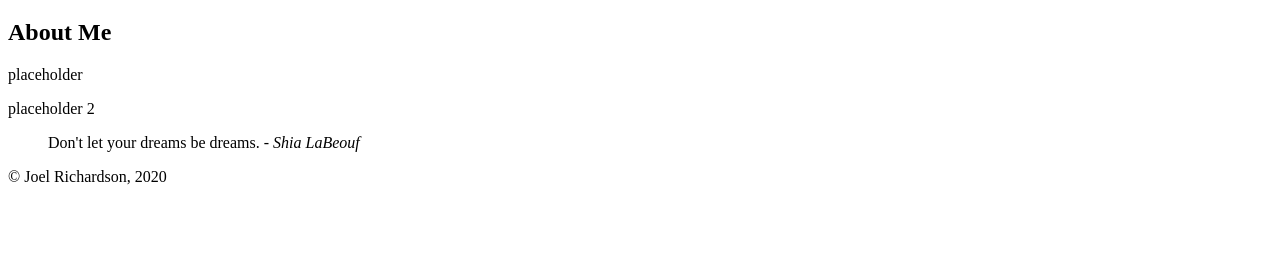
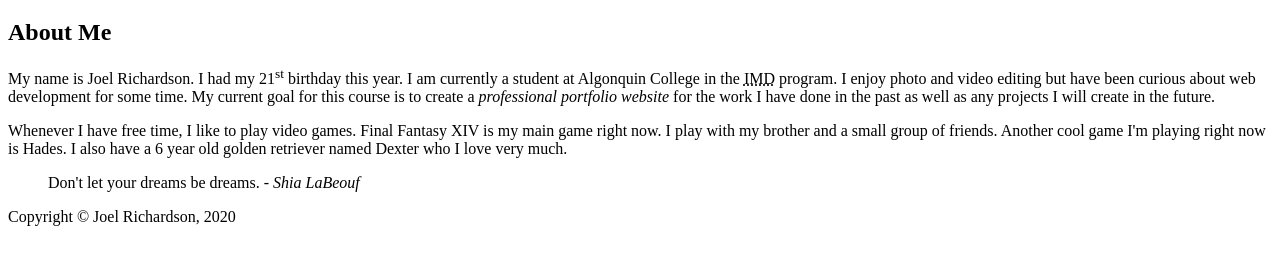
Before and after one commit to rich0707/rich0707.github.io, a plain HTML site: page html-assignment/index.html in a window 1280 px wide. Shown: the part 61-326 px from the top of the page. Drawn offline with Linux system fonts and the light colour scheme.

Commit message:
added more information in the About Me sections

```diff
--- a/html-assignment/index.html
+++ b/html-assignment/index.html
@@ -15,11 +15,11 @@
         <article>
             <h2>About Me</h2>
               <p>
-                  placeholder
+                  My name is Joel Richardson. I had my 21<sup>st</sup> birthday this year. I am currently a student at Algonquin College in the <abbr title="Interactive Media Design">IMD</abbr> program. I enjoy photo and video editing but have been curious about web development for some time. My current goal for this course is to create a <em>professional portfolio website</em> for the work I have done in the past as well as any projects I will create in the future.
               </p>
 
               <p>
-                  placeholder 2
+                  Whenever I have free time, I like to play video games. Final Fantasy XIV is my main game right now. I play with my brother and a small group of friends. Another cool game I'm playing right now is Hades. I also have a 6 year old golden retriever named Dexter who I love very much.
               </p>
               <blockquote>
                   Don't let your dreams be dreams. <cite>- Shia LaBeouf</cite>
@@ -28,7 +28,7 @@
     </main>
 
     <footer>
-        &copy; Joel Richardson, 2020
+        Copyright &copy; Joel Richardson, 2020
     </footer>
 </body>
 </html>
```
